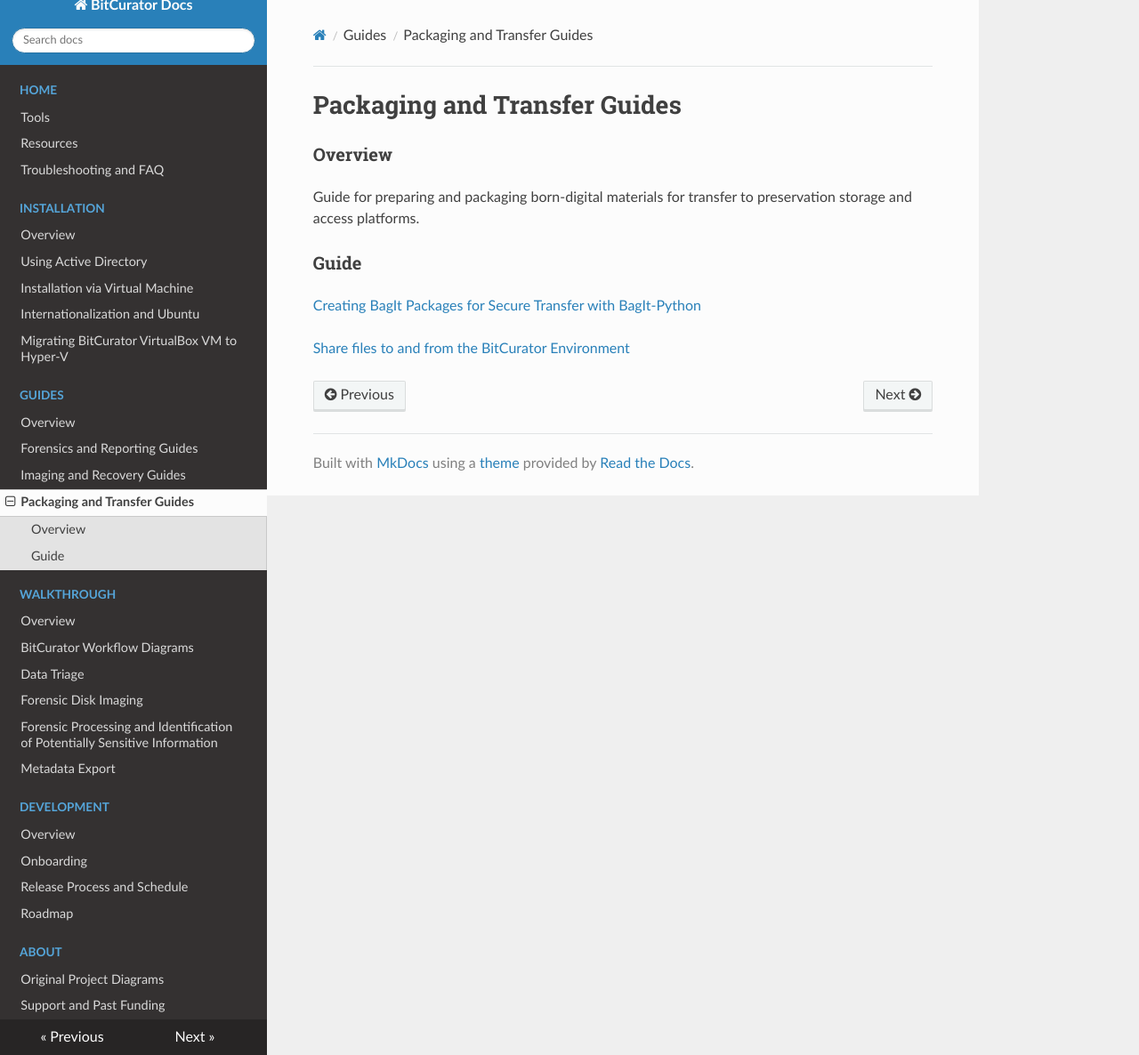
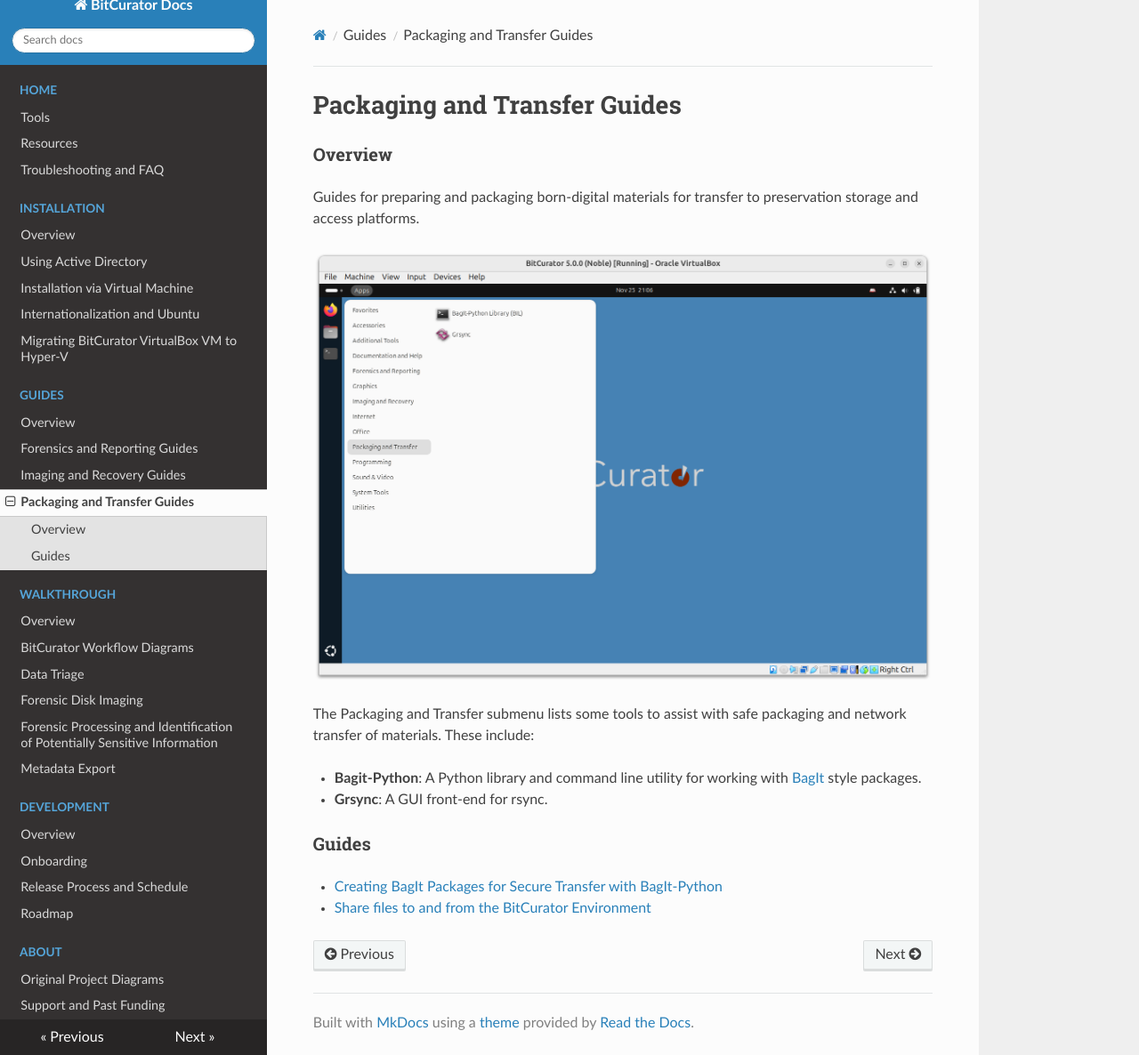
Before and after one commit to BitCurator/documentation, an MkDocs documentation site: the page built from docs/All Step-by-Step Guides/Packaging and Transfer Guides.md, in a window 1280 px wide and 1186 px high. Shown: the whole window at 89% size. Built offline with MkDocs 1.6.1, drawn with Linux system fonts in a browser that asks for light colours; nearby versions of some CDN libraries.

Commit message:
add iamge and tool items

```diff
--- a/docs/All Step-by-Step Guides/Packaging and Transfer Guides.md
+++ b/docs/All Step-by-Step Guides/Packaging and Transfer Guides.md
@@ -7,11 +7,17 @@
 
 ### Overview
 
-Guide for preparing and packaging born-digital materials for transfer to preservation storage and access platforms.
+Guides for preparing and packaging born-digital materials for transfer to preservation storage and access platforms.
+
+![Packaging and Transfer submenu ](attachments/image13.png)
+
+The Packaging and Transfer submenu lists some tools to assist with safe packaging and network transfer of materials. These include:
+
+* **Bagit-Python**: A Python library and command line utility for working with [BagIt](http://purl.org/net/bagit) style packages.
+* **Grsync**: A GUI front-end for rsync.
 
 
-### Guide
+### Guides
 
-[Creating BagIt Packages for Secure Transfer with BagIt-Python](Creating BagIt Packages for Secure Transfer with BagIt-Python)
-
-[Share files to and from the BitCurator Environment](Share files to and from the BitCurator Environment)
+- [Creating BagIt Packages for Secure Transfer with BagIt-Python](Creating BagIt Packages for Secure Transfer with BagIt-Python)
+- [Share files to and from the BitCurator Environment](Share files to and from the BitCurator Environment)
```
Also changed, not shown: docs/All Step-by-Step Guides/attachments/image13.png (added).
